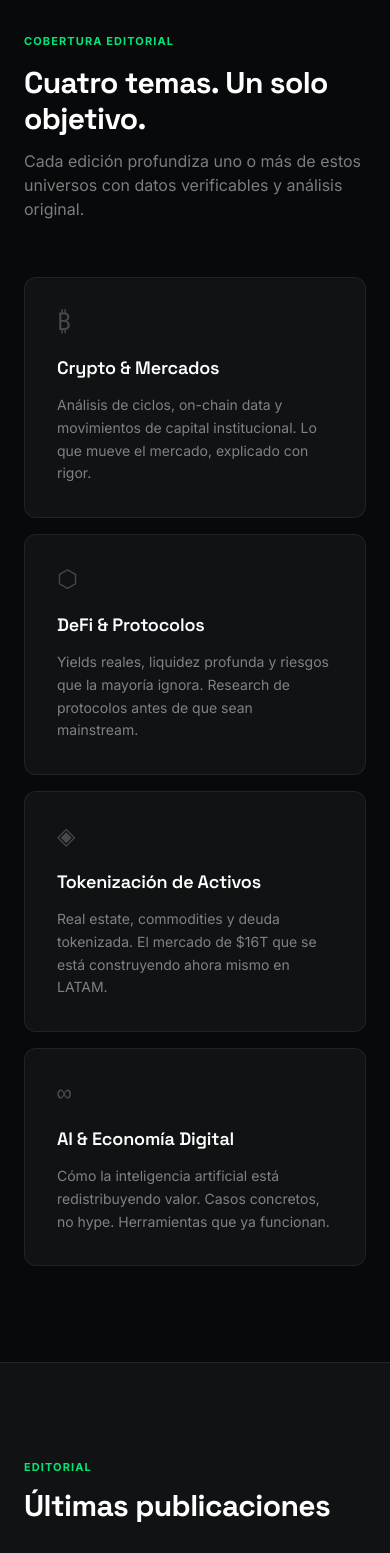
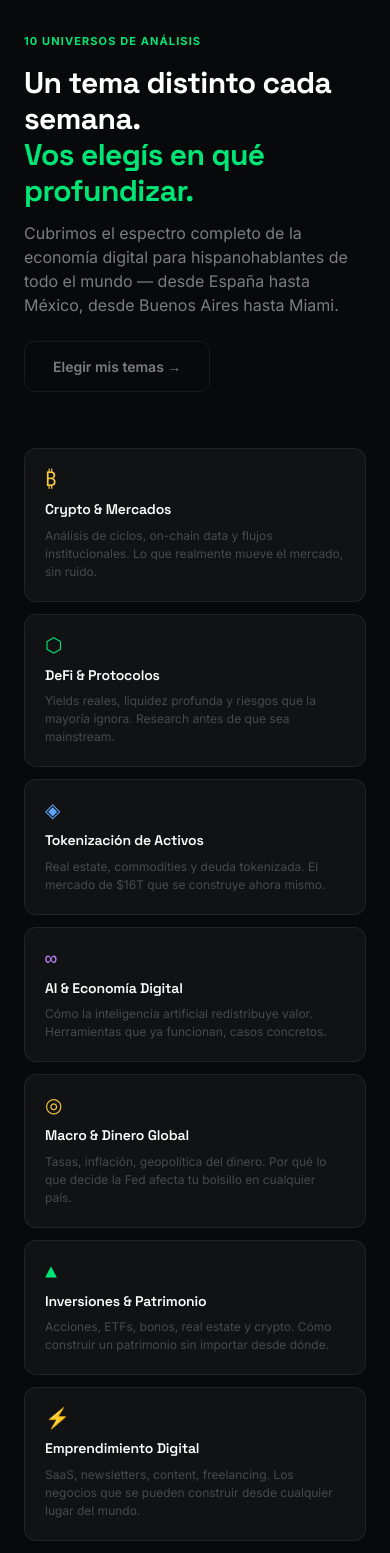
Before and after one commit to PerritoSalvaje/la-impresora, a Next.js app: page / in a window 390 px wide. Shown: the part 1640-3193 px from the top of the page. Built offline with nearby package versions, Linux system fonts and the light colour scheme; no server answers.

Commit message:
Expandir verticales: 4→10 temas, enfoque global hispanohablante, grid responsive 5 columnas

```diff
--- a/app/page.tsx
+++ b/app/page.tsx
@@ -14,22 +14,62 @@ const verticales = [
   {
     icon: "₿",
     title: "Crypto & Mercados",
-    desc: "Análisis de ciclos, on-chain data y movimientos de capital institucional. Lo que mueve el mercado, explicado con rigor.",
+    desc: "Análisis de ciclos, on-chain data y flujos institucionales. Lo que realmente mueve el mercado, sin ruido.",
+    color: "text-dorado",
   },
   {
     icon: "⬡",
     title: "DeFi & Protocolos",
-    desc: "Yields reales, liquidez profunda y riesgos que la mayoría ignora. Research de protocolos antes de que sean mainstream.",
+    desc: "Yields reales, liquidez profunda y riesgos que la mayoría ignora. Research antes de que sea mainstream.",
+    color: "text-verde",
   },
   {
     icon: "◈",
     title: "Tokenización de Activos",
-    desc: "Real estate, commodities y deuda tokenizada. El mercado de $16T que se está construyendo ahora mismo en LATAM.",
+    desc: "Real estate, commodities y deuda tokenizada. El mercado de $16T que se construye ahora mismo.",
+    color: "text-blue-400",
   },
   {
     icon: "∞",
     title: "AI & Economía Digital",
-    desc: "Cómo la inteligencia artificial está redistribuyendo valor. Casos concretos, no hype. Herramientas que ya funcionan.",
+    desc: "Cómo la inteligencia artificial redistribuye valor. Herramientas que ya funcionan, casos concretos.",
+    color: "text-purple-400",
+  },
+  {
+    icon: "◎",
+    title: "Macro & Dinero Global",
+    desc: "Tasas, inflación, geopolítica del dinero. Por qué lo que decide la Fed afecta tu bolsillo en cualquier país.",
+    color: "text-dorado",
+  },
+  {
+    icon: "▲",
+    title: "Inversiones & Patrimonio",
+    desc: "Acciones, ETFs, bonos, real estate y crypto. Cómo construir un patrimonio sin importar desde dónde.",
+    color: "text-verde",
+  },
+  {
+    icon: "⚡",
+    title: "Emprendimiento Digital",
+    desc: "SaaS, newsletters, content, freelancing. Los negocios que se pueden construir desde cualquier lugar del mundo.",
+    color: "text-blue-400",
+  },
+  {
+    icon: "⊕",
+    title: "Web3 & Futuro Digital",
+    desc: "DAOs, identidad soberana, gobernanza descentralizada. La internet que se está construyendo ahora.",
+    color: "text-purple-400",
+  },
+  {
+    icon: "⛏",
+    title: "Recursos & Commodities",
+    desc: "Litio, cobre, oro, petróleo y energía. Los activos físicos que mueven la economía real.",
+    color: "text-dorado",
+  },
+  {
+    icon: "⚖",
+    title: "Regulación & Compliance",
+    desc: "MiCA en Europa, nuevas leyes crypto, impuestos y cumplimiento en el mundo hispanohablante.",
+    color: "text-verde",
   },
 ];
 
@@ -301,39 +341,43 @@ export default function Home() {
       {/* ── SECCIÓN 4: VERTICALES ───────────────────────────────────── */}
       <section className="py-24 px-6">
         <div className="max-w-6xl mx-auto">
-          <div className="mb-14">
-            <p className="section-label mb-4">Cobertura editorial</p>
+          <div className="mb-14 flex flex-col md:flex-row md:items-end justify-between gap-6">
+            <div>
+              <p className="section-label mb-4">10 universos de análisis</p>
               <h2
                 className="font-display text-3xl md:text-4xl font-bold"
                 style={{ letterSpacing: "-0.02em" }}
               >
-              Cuatro temas. Un solo objetivo.
+                Un tema distinto cada semana.<br />
+                <span style={{ color: "var(--verde)" }}>Vos elegís en qué profundizar.</span>
               </h2>
               <p className="mt-3 text-base" style={{ color: "var(--text-secondary)", maxWidth: "520px" }}>
-              Cada edición profundiza uno o más de estos universos con datos verificables y análisis original.
+                Cubrimos el espectro completo de la economía digital para hispanohablantes de todo el mundo —
+                desde España hasta México, desde Buenos Aires hasta Miami.
               </p>
             </div>
+            <a href="/#newsletter" className="btn-secondary shrink-0 self-start md:self-end">
+              Elegir mis temas →
+            </a>
+          </div>
 
-          <div className="grid grid-cols-1 md:grid-cols-2 gap-4">
+          <div className="grid grid-cols-1 sm:grid-cols-2 lg:grid-cols-3 xl:grid-cols-5 gap-3">
             {verticales.map((v) => (
               <div
                 key={v.title}
-                className="card group p-8 cursor-default"
+                className="card group p-5 cursor-default hover:border-white/15 transition-all"
                 style={{ borderRadius: "12px" }}
               >
-                <div
-                  className="text-2xl mb-5 font-mono leading-none"
-                  style={{ color: "var(--text-muted)" }}
-                >
+                <div className={`text-xl mb-3 font-mono leading-none ${v.color}`}>
                   {v.icon}
                 </div>
                 <h3
-                  className="font-display text-lg font-semibold mb-3"
+                  className="font-display text-sm font-semibold mb-2 leading-tight"
                   style={{ letterSpacing: "-0.01em" }}
                 >
                   {v.title}
                 </h3>
-                <p className="text-sm leading-relaxed" style={{ color: "var(--text-secondary)" }}>
+                <p className="text-xs leading-relaxed" style={{ color: "var(--text-muted)", lineHeight: "1.5" }}>
                   {v.desc}
                 </p>
               </div>
```
Lines whose indentation alone changed are shown as unchanged.
